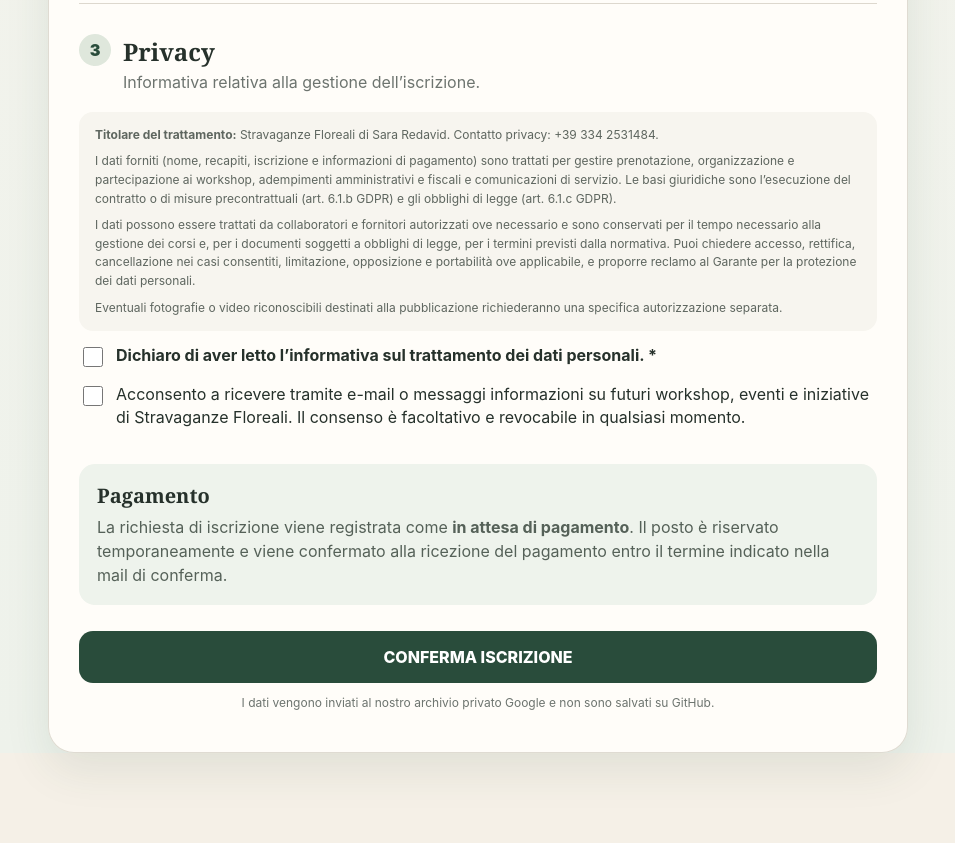
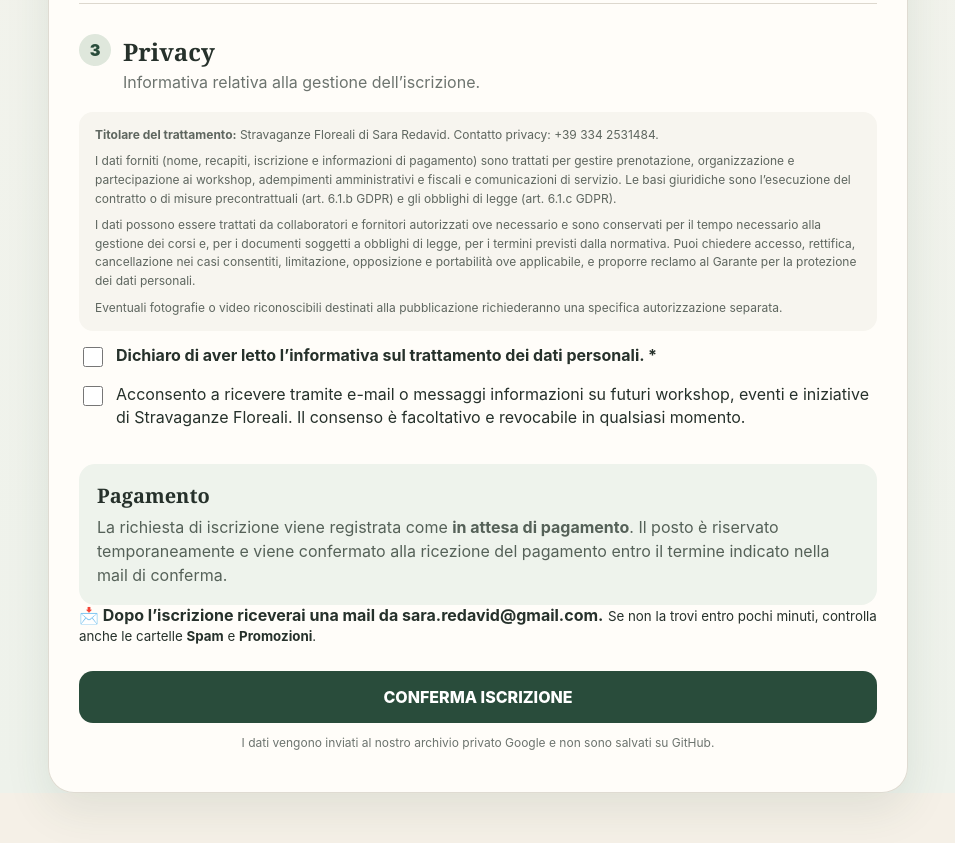
Before and after one commit to RobertoBottino/stravaganze-corsi, a plain HTML site: page index.html in a window 1280 px wide. Shown: the part 1222-2065 px from the top of the page, without its empty margins (162-1117 px from the left). Drawn offline with Linux system fonts and the light colour scheme.

Commit message:
Clarify confirmation email sender and spam guidance

```diff
--- a/index.html
+++ b/index.html
@@ -6,7 +6,7 @@
   <meta name="theme-color" content="#294c3b">
   <meta name="description" content="Iscrizione ai Christmas Atelier di Stravaganze Floreali">
   <title>Christmas Atelier · Stravaganze Floreali</title>
-  <link rel="stylesheet" href="./styles.css?v=2">
+  <link rel="stylesheet" href="./styles.css?v=3">
 </head>
 <body>
 <header class="hero">
@@ -83,6 +83,10 @@
     <p>La richiesta di iscrizione viene registrata come <b>in attesa di pagamento</b>. Il posto è riservato temporaneamente e viene confermato alla ricezione del pagamento entro il termine indicato nella mail di conferma.</p>
   </section>
 
+  <div class="email-note">
+    <b>📩 Dopo l’iscrizione riceverai una mail da <span>sara.redavid@gmail.com</span>.</b>
+    <small>Se non la trovi entro pochi minuti, controlla anche le cartelle <b>Spam</b> e <b>Promozioni</b>.</small>
+  </div>
   <div id="formError" class="message error" hidden></div>
   <button class="submit-btn" id="submitBtn" type="submit">CONFERMA ISCRIZIONE</button>
   <p class="small-note">I dati vengono inviati al nostro archivio privato Google e non sono salvati su GitHub.</p>
@@ -93,7 +97,7 @@
   <p class="eyebrow">ISCRIZIONE RICEVUTA</p>
   <h2>Iscrizione ricevuta.</h2>
   <p id="successText"></p>
-  <p class="success-help">Il posto sarà confermato dopo il pagamento. Controlla la mail con importo, IBAN, causale e scadenza; verifica anche Spam/Promozioni.</p>
+  <p class="success-help"><b>Ti abbiamo inviato una mail da sara.redavid@gmail.com</b> con importo, IBAN, causale e scadenza del pagamento. Se non la trovi entro pochi minuti, controlla anche <b>Spam</b> e <b>Promozioni</b>. Il posto sarà confermato dopo il pagamento.</p>
   <button class="secondary-btn" id="newRegistration" type="button">Nuova iscrizione</button>
 </section>
 </main>
```
